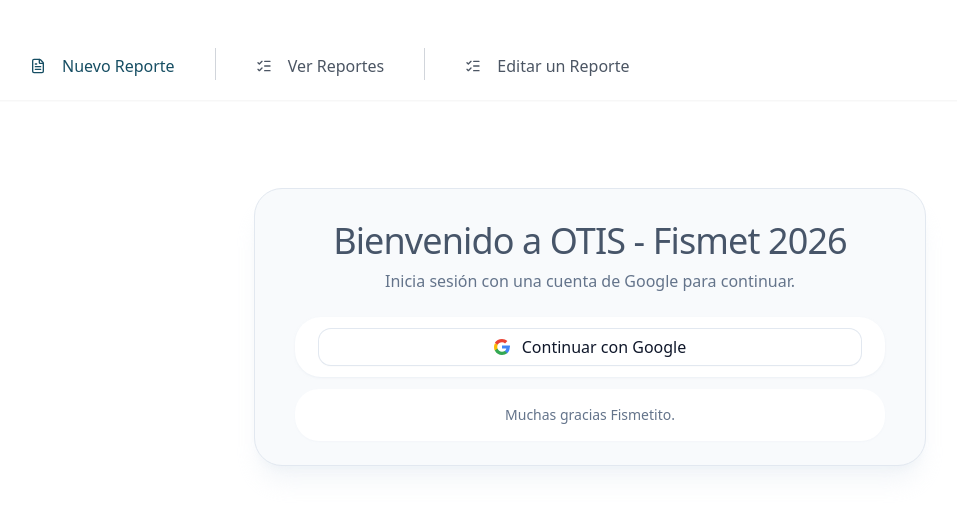
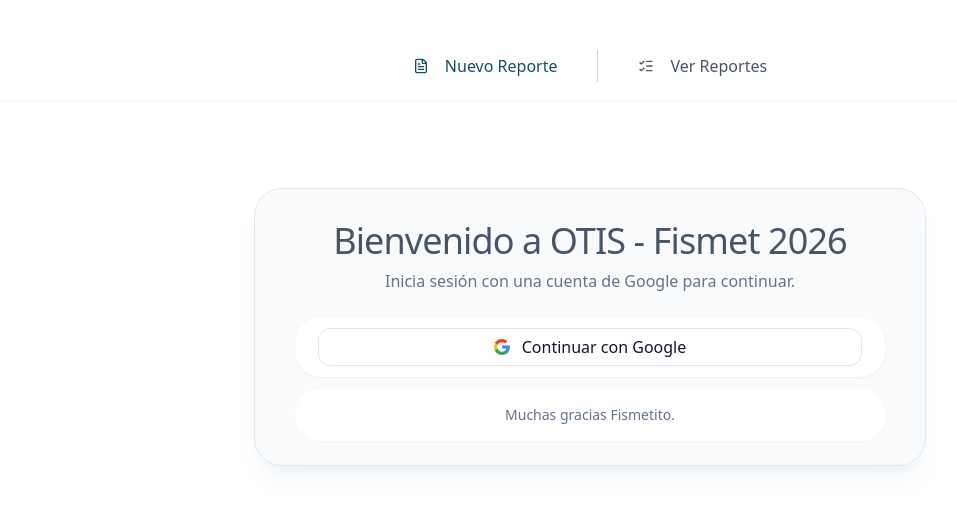
Before and after one commit to irh1n0c/OTIS-Fismet, a React (Vite) app in the folder front/: page /login in a window 1280 px wide. Shown: the top 510 px of the page, without its empty margins (50-1007 px from the left). Built offline with nearby package versions, Linux system fonts and the light colour scheme; no server answers.

Commit message:
center navbar

```diff
--- a/front/src/App.tsx
+++ b/front/src/App.tsx
@@ -22,7 +22,7 @@
         <header className="sticky top-0 z-50 bg-white shadow-sm py-4">
           {/* La navegación ocupa el 100% del ancho con padding horizontal */}
           <nav className="flex flex-col md:flex-row md:items-center md:justify-between px-4 sm:px-6 lg:px-8">
-            <ul className="flex flex-col sm:flex-row justify-center sm:space-x-6 space-y-2 sm:space-y-0">
+             <ul className="flex flex-col sm:flex-row justify-center items-center sm:space-x-6 space-y-2 sm:space-y-0 w-full">
 
               <li className="w-full sm:w-auto">
                 <Button asChild variant="ghost" className="w-full text-base text-cyan-900 hover:bg-blue-50/50">
@@ -43,16 +43,16 @@
                   </Link>
                 </Button>
               </li>
-              <Separator orientation="vertical" className="hidden sm:block h-8 bg-gray-300" />
+              {/* <Separator orientation="vertical" className="hidden sm:block h-8 bg-gray-300" /> */}
 
-              <li className="w-full sm:w-auto">
+              {/* <li className="w-full sm:w-auto">
                 <Button asChild variant="ghost" className="w-full text-base text-gray-600 hover:bg-gray-50/50">
                   <Link to="buscar-equipo">
                     <ListChecks className="mr-2 h-4 w-4" />
                     Editar un Reporte
                   </Link>
                 </Button>
-              </li>
+              </li> */}
             </ul>
             <div className="mt-4 flex flex-col items-center justify-end gap-2 sm:mt-0 sm:flex-row">
               {user ? (
```
